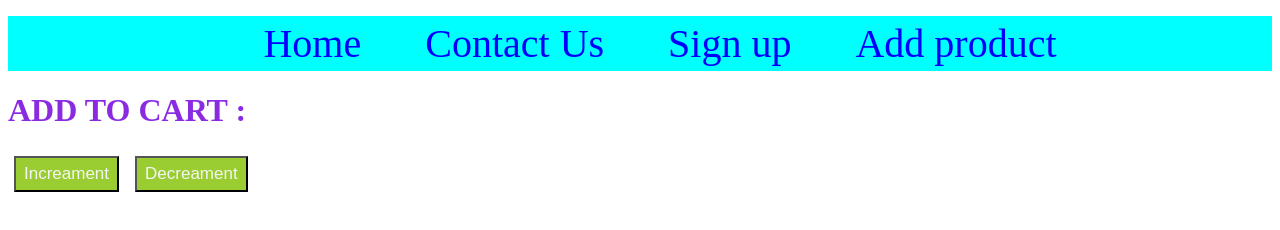
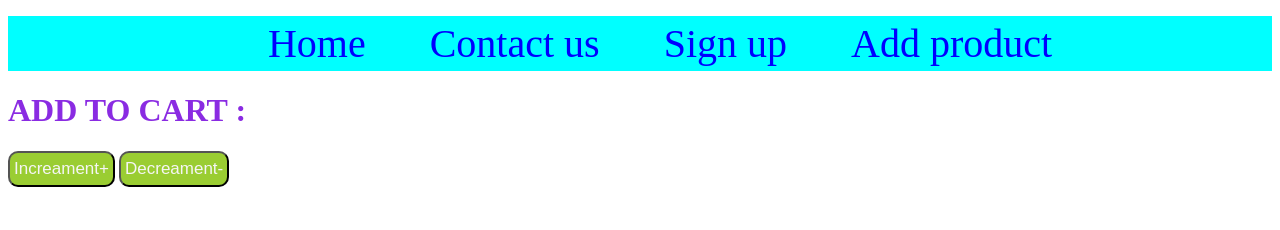
Before and after one commit to JagdishKumar2023/Doucment_Object_Model, a plain HTML site: page Nav_bar.html in a window 1280 px wide. Drawn offline with Linux system fonts and the light colour scheme.

Commit message:
New Changes

```diff
--- a/Nav_bar.html
+++ b/Nav_bar.html
@@ -7,8 +7,6 @@
     <style>
       .nav {
         text-align: center;
-        justify-content: center;
-        flex-direction: row;
         list-style: none;
         background-color: aqua;
       }
@@ -20,7 +18,7 @@
         display: inline-block;
         padding: 4px 30px;
       }
-      li {
+      ul li {
         cursor: pointer;
         color: blue;
       }
@@ -29,11 +27,11 @@
       }
       button {
         background-color: yellowgreen;
-        padding: 6px 8px;
+        padding: 6px 4px;
         cursor: pointer;
         font-size: 17px;
-        margin: 5px 6px;
         color: whitesmoke;
+        border-radius: 10px;
       }
     </style>
   </head>
@@ -41,7 +39,7 @@
     <div class="nav">
       <ul id="nav_bar">
         <li>Home</li>
-        <li>Contact Us</li>
+        <li>Contact us</li>
         <li>Sign up</li>
         <li>Add product</li>
       </ul>
@@ -50,21 +48,21 @@
       <h1>ADD TO CART : <span id="add_to_cart"></span></h1>
     </div>
     <div>
-      <button onclick="increament()" id="increament">Increament</button>
-      <button onclick="decreament()" id="decreament">Decreament</button>
+      <button onclick="increament()" id="increament">Increament+</button>
+      <button onclick="decreament()" id="decreament">Decreament-</button>
     </div>
   </body>
 </html>
 
 <script>
-  let addCart = 1;
+  let addCart = 0;
 
   function updateDOM() {
     let cartSpan = document.getElementById("add_to_cart");
     if (addCart === 1 || addCart === 0) {
-      cartSpan.innerText = `${addCart} item`;
+      cartSpan.innerText = `${addCart} ITEM`;
     } else {
-      cartSpan.innerText = `${addCart} items`;
+      cartSpan.innerText = `${addCart} ITEMS`;
     }
   }
 
```
